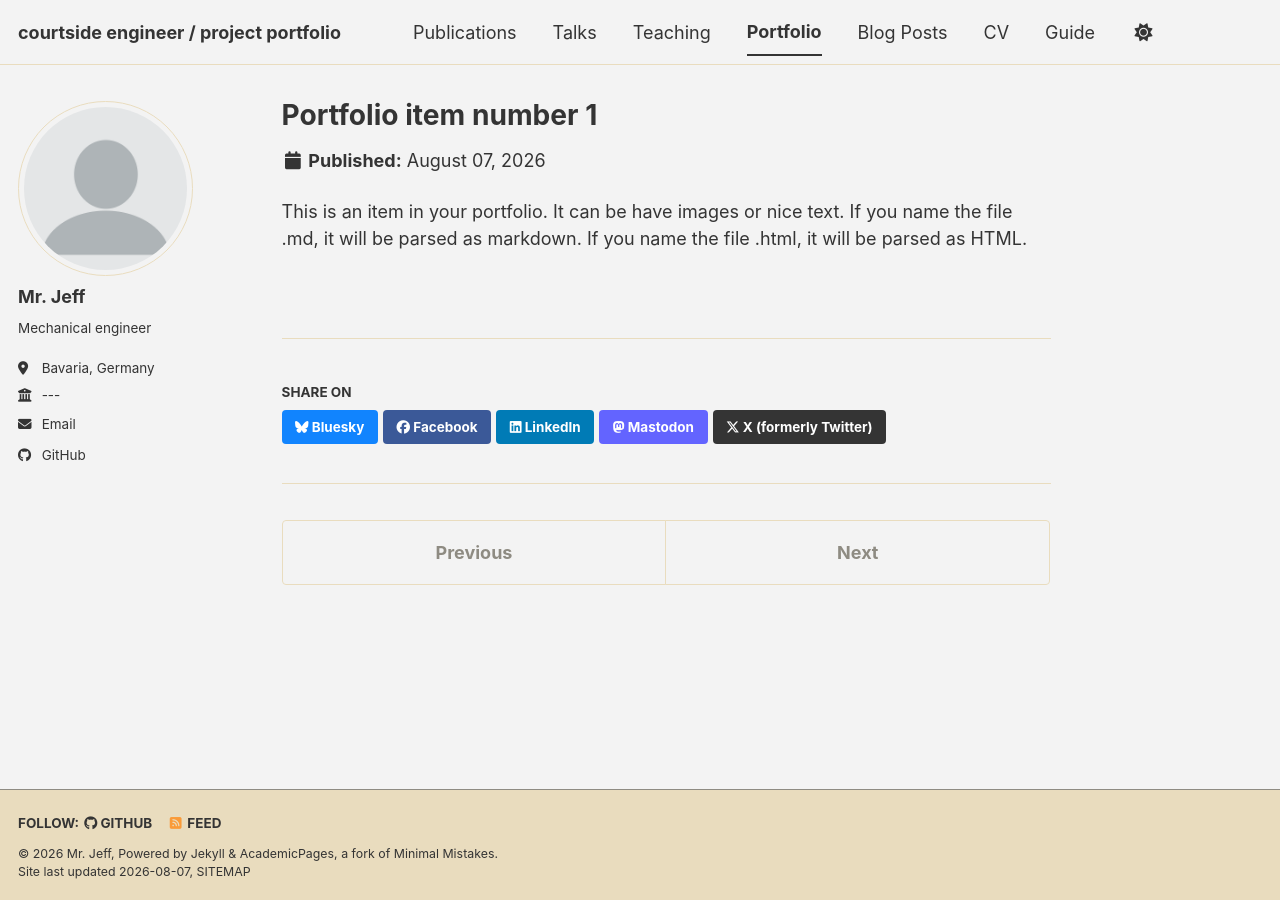
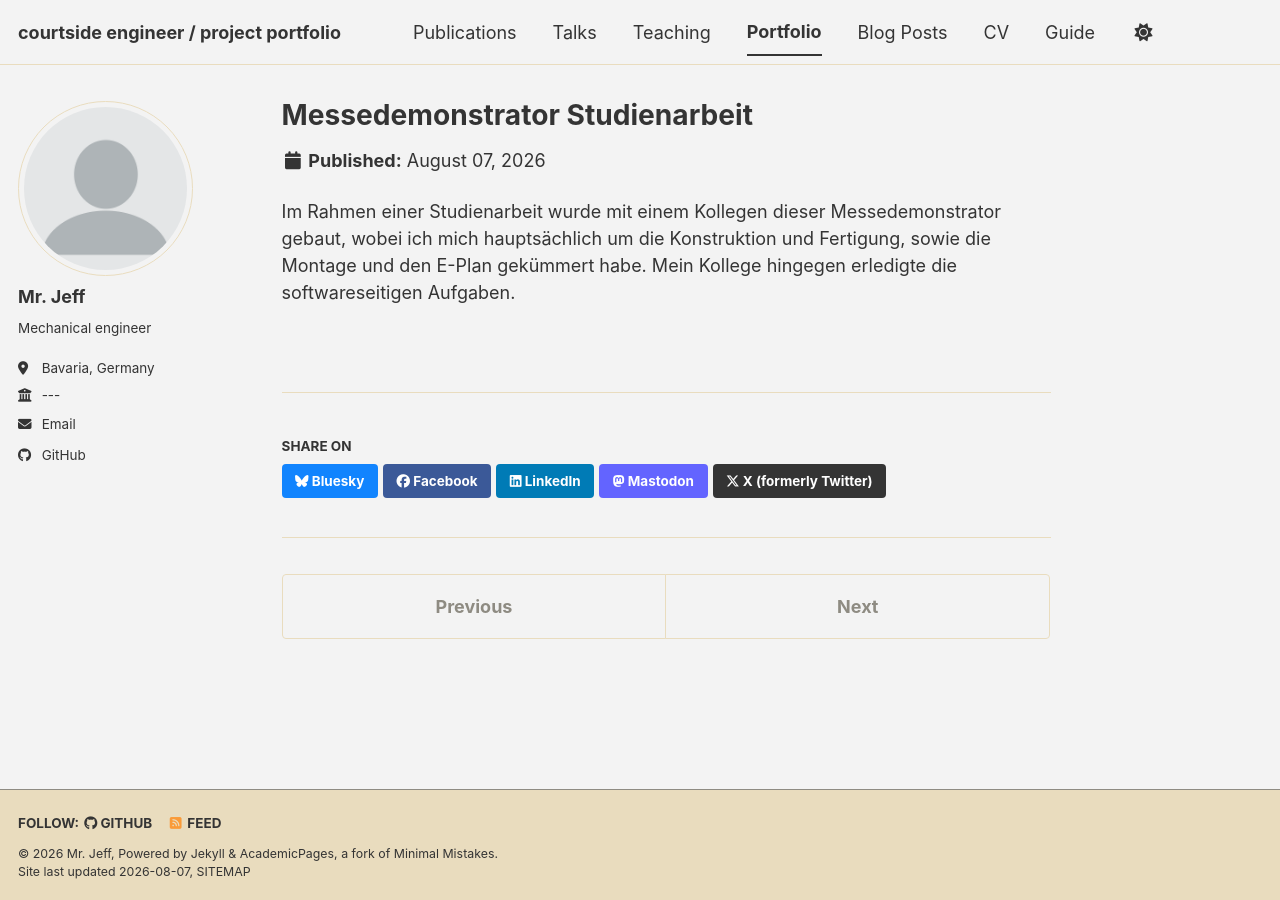
Before and after one commit to CourtsideEngineer/Courtsideengineer.github.io, a Jekyll site: the page built from _portfolio/portfolio-1.md, in a window 1280 px wide. Built offline with Jekyll 4.4.1, drawn with Linux system fonts in a browser that asks for light colours; a style sheet for code colours, icons or effects is not loaded.

Commit message:
Update portfolio-1.md

```diff
--- a/_portfolio/portfolio-1.md
+++ b/_portfolio/portfolio-1.md
@@ -1,7 +1,7 @@
 ---
-title: "Portfolio item number 1"
-excerpt: "Short description of portfolio item number 1<br/><img src='/images/500x300.png'>"
+title: "Messedemonstrator Studienarbeit"
+excerpt: "Ein Demonstrator für Hochschulmessen, der mittels einer Kamera und Objekterkennung verschiedenen Objekten oder Personen folgen kann.<br/><img src='/images/500x300.png'>"
 collection: portfolio
 ---
 
-This is an item in your portfolio. It can be have images or nice text. If you name the file .md, it will be parsed as markdown. If you name the file .html, it will be parsed as HTML.
+Im Rahmen einer Studienarbeit wurde mit einem Kollegen dieser Messedemonstrator gebaut, wobei ich mich hauptsächlich um die Konstruktion und Fertigung, sowie die Montage und den E-Plan gekümmert habe. Mein Kollege hingegen erledigte die softwareseitigen Aufgaben.
```
